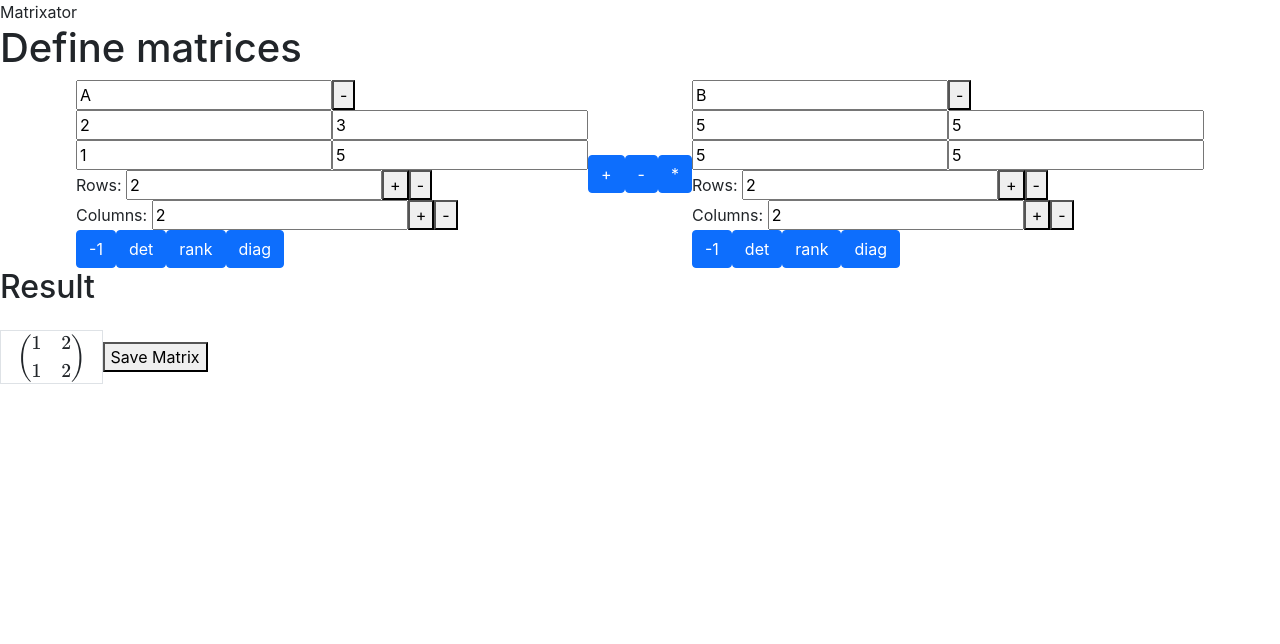
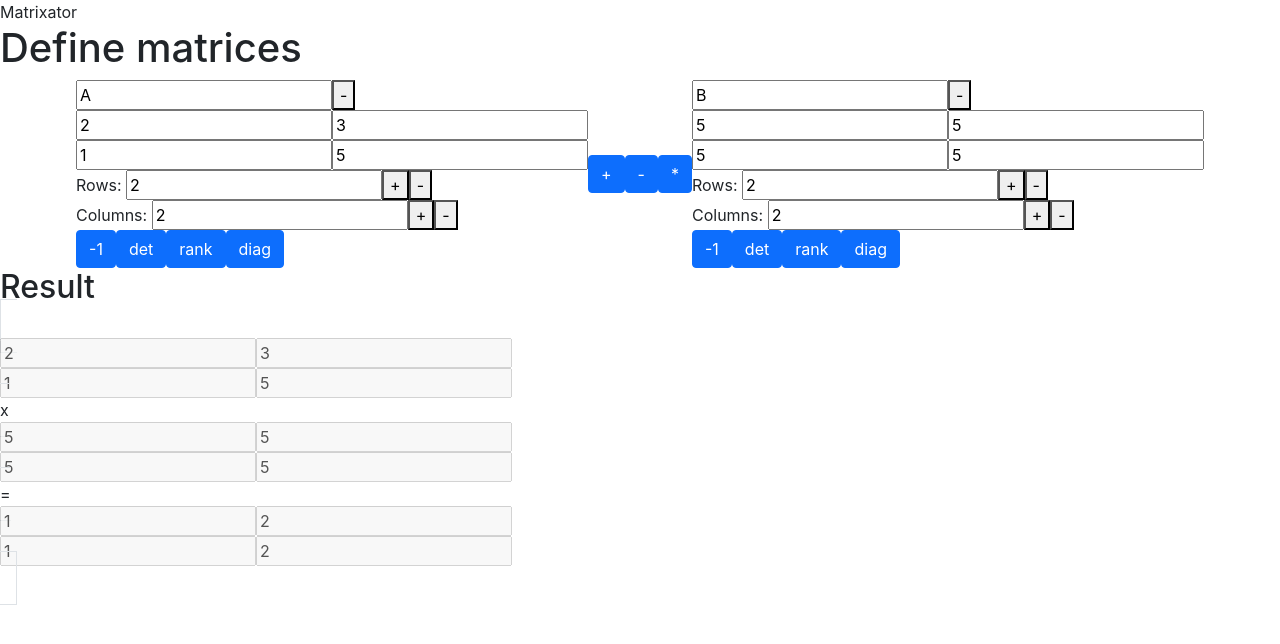
Before and after one commit to Adeity/matrixator, a React (Create React App) app: page / in a window 1280 px wide. Shown: the top 644 px of the page. Built offline with nearby package versions, Linux system fonts and the light colour scheme.

Commit message:
got rid of mathjax, recreated result section, yet to be styled

```diff
--- a/public/index.html
+++ b/public/index.html
@@ -9,11 +9,7 @@
       name="description"
       content="Web site created using create-react-app"
     />
-<!--    Mathjax-->
-    <script src="https://polyfill.io/v3/polyfill.min.js?features=es6"></script>
-    <script id="MathJax-script" async
-            src="https://cdn.jsdelivr.net/npm/mathjax@3/es5/tex-mml-chtml.js">
-    </script>
+
 
     <link rel="apple-touch-icon" href="%PUBLIC_URL%/logo192.png" />
     <!--
--- a/src/App.js
+++ b/src/App.js
@@ -7,6 +7,8 @@ import calculations from './Utilities/calculations.js'
 const homepage = <Homepage />
 
 function App() {
+
+
 
   const initialTestDefinitions =
       {
@@ -46,16 +48,19 @@ function App() {
   const addition = function () {
     let resMatrix = add(initialData.definedMatrices[0].matrixElements, initialData.definedMatrices[1].matrixElements)
     setResultMatrix(resMatrix)
+    setExpressionText("A + B")
   }
 
   const subtraction = function () {
     let resMatrix = subtract(initialData.definedMatrices[0].matrixElements, initialData.definedMatrices[1].matrixElements)
     setResultMatrix(resMatrix)
+    setExpressionText("A - B")
   }
 
   const multiplication = function () {
     let resMatrix = multiplyMatrices(initialData.definedMatrices[0].matrixElements, initialData.definedMatrices[1].matrixElements)
     setResultMatrix(resMatrix)
+    setExpressionText("A * B")
   }
 
 
@@ -77,4 +82,7 @@ function App() {
   );
 };
 
+
+
+
 export default App;
--- a/src/Homepage.js
+++ b/src/Homepage.js
@@ -19,7 +19,10 @@ function Homepage(props) {
             {/*    expressionText = {props.expressionText}*/}
             {/*    calculations = {props.calculations}*/}
             {/*/>*/}
-            <ResultSection resultMatrix = {props.resultMatrix}
+            <ResultSection
+                definedMatrices = {props.initialData.definedMatrices}
+                expressionText = {props.expressionText}
+                resultMatrix = {props.resultMatrix}
             />
             {/*<Footer />*/}
         </div>
--- a/src/Utilities/calculations.js
+++ b/src/Utilities/calculations.js
@@ -225,9 +225,12 @@ function multiplyMatrices(elements1, elements2) {
                     expr = (elements1[i][k] +"*"+ elements2[k][j])
                 }
             }
-            resultElements[i][j] = calculateExpression(expr)
+            let calculatedExpr = calculateExpression(expr)
+            //  calculateExpression returns ConstantNode of some sort. That's why I get the .value here
+            resultElements[i][j] = calculatedExpr.value
         }
     }
+
 
     return resultElements
 }
--- a/src/components/Matrix.js
+++ b/src/components/Matrix.js
@@ -1,13 +1,13 @@
 import MatrixElementInput from './Fields/MatrixElementInput'
 
 function Matrix (props) {
-    let disabled = (props.disabled === true) ? "disabled" : "a";
+    let disabled = (props.disabled === true) ? "disabled" : "";
 
     const elements = props.elements.map((row, indexRow) =>
         <div>
             {
                 row.map((element, indexCol) =>
-                    <input key = {indexRow+indexCol} defaultValue={element}>
+                    <input key = {indexRow+indexCol} defaultValue={element}  disabled={disabled}>
                     </input>
                 )
             }
--- a/src/components/ResultViewDiv/ResultViewDiv.js
+++ b/src/components/ResultViewDiv/ResultViewDiv.js
@@ -1,9 +1,24 @@
 import SaveMatrixButton from '../Buttons/SaveMatrixButton'
 import Fieldset from "../Buttons/Fieldset";
 import translateMatrixElementsToMathJax from '../../Utilities/Utilities'
+import {useState, useEffect} from "react";
+import Matrix from "../Matrix";
+
 
 function ResultViewDiv(props) {
-    function toView (resultMatrix) {
+    function matrixElementsView (elements) {
+        const h = elements.map((row) => {
+            row.map((element) => {
+                return (
+                    "<span>{element}</span>"
+                )
+            })
+            return <div>{row}</div>
+        })
+        return h
+    }
+
+    function resultToView (resultMatrix) {
         const result = resultMatrix
 
         if (typeof result === 'number') {
@@ -13,19 +28,78 @@ function ResultViewDiv(props) {
             return result;
         }
         else {
-            return translateMatrixElementsToMathJax(result)
+            return (<Matrix elements = {resultMatrix} disabled = {true} />)
         }
     };
 
+    const [operationView, setOperationView] = useState(""); //  defined matrices state
 
+
+    function expressionToView(){
+        var result = []
+        console.log("Reading " + props.expressionText)
+        for (let i = 0; i < props.expressionText.length; i++) {
+            const symbol = props.expressionText[i]
+
+            if (symbol === " ") {
+                continue
+            }
+
+            console.log("Current symbol:" + symbol)
+
+            if (isOperation(symbol)) {
+                console.log("Symbol is operation")
+                result.push(symbol)
+            } else {
+                //  this can be done only if defined matrices are limited to 2 matrices maximum
+                let matrix = null
+                if (symbol === "A") {
+                    matrix = props.definedMatrices[0]
+                } else if (symbol === "B") {
+                    matrix = props.definedMatrices[1]
+                }
+                if (matrix !== null) {
+                    console.log("Matrix found")
+                    result.push(<Matrix elements = {matrix.matrixElements} disabled = {true} />)
+                }
+                else {
+                    console.log("Matrix is null")
+                }
+            };
+        };
+        console.log("Result of resultToView: " + result)
+        return result;
+    }
+
+
+
+
+
+    function isOperation(o) {
+        const listOfOperations = ["+", "-", "x", "*"];
+        if (listOfOperations.includes(o)) {
+            return true
+        }
+        else {
+            return false
+        }
+    }
+
+    useEffect(() => {
+        // MathJax.Hub.Queue(["Typeset",MathJax.Hub,root]);
+    });
+
+
+    let resultMatrix = props.resultMatrix
 
     return (
         <div className={"result-view-div"}>
             <h2>Result</h2>
             <Fieldset>
-                {toView(props.resultMatrix)}
+                {expressionToView()}
+                =
+                {resultToView(resultMatrix)}
             </Fieldset>
-            <SaveMatrixButton />
         </div>
 
     )
--- a/src/components/Sections/ResultSection.js
+++ b/src/components/Sections/ResultSection.js
@@ -6,7 +6,11 @@ import ResultViewDiv from '../ResultViewDiv/ResultViewDiv'
 function ResultSection(props){
     return(
         <div className={"result-section"}>
-            <ResultViewDiv resultMatrix = {props.resultMatrix}/>
+            <ResultViewDiv
+                key = {props.expressionText+props.resultMatrix}
+                definedMatrices = {props.definedMatrices}
+                expressionText = {props.expressionText}
+                resultMatrix = {props.resultMatrix}/>
         </div>
     );
 
```
